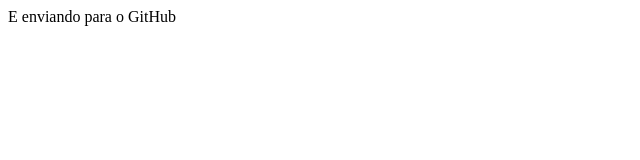
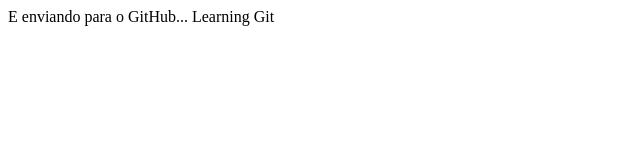
Before and after one commit to whesleyy/Teste-Instala--o-Git-LM15, a plain HTML site: page index.html in a window 1280 px wide. Shown: the whole page, without its empty margins (0-640 px from the left). Drawn offline with Linux system fonts and the light colour scheme.

Commit message:
terceiro commit

```diff
--- a/index.html
+++ b/index.html
@@ -3,6 +3,6 @@
    <title>Teste de Whesley instalando GIT no LinuxMint15</title>
 </head>
 <body>
-<p>E enviando para o GitHub</p>
+<p>E enviando para o GitHub... Learning Git</p>
 </body>
 </html>
```
